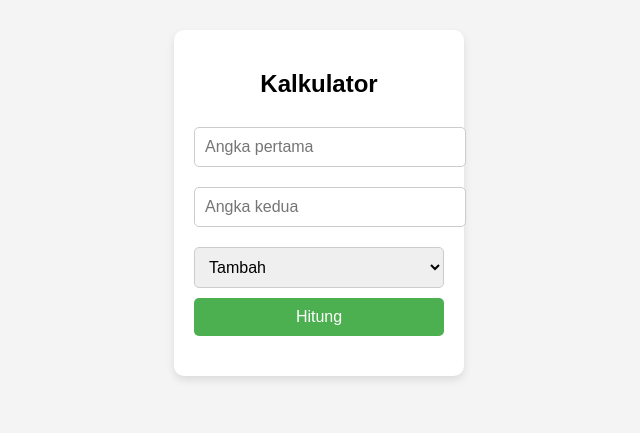
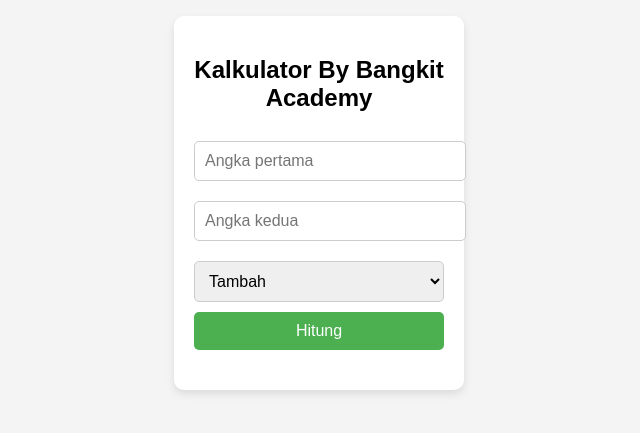
Before and after one commit to BochanUFM18/kalkulator, a website: page public/index.html in a window 1280 px wide. Shown: the part 197-630 px from the top of the page, without its empty margins (321-961 px from the left). Drawn offline with Linux system fonts and the light colour scheme.

Commit message:
Update index.html

```diff
--- a/public/index.html
+++ b/public/index.html
@@ -52,7 +52,7 @@
 </head>
 <body>
     <div class="calculator">
-        <h2>Kalkulator</h2>
+        <h2>Kalkulator By Bangkit Academy </h2>
         <input type="number" id="num1" placeholder="Angka pertama">
         <input type="number" id="num2" placeholder="Angka kedua">
         <select id="operator">
```
